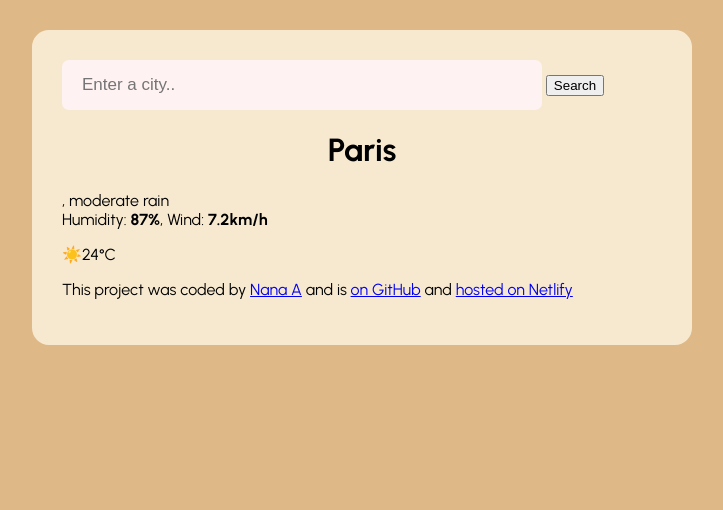
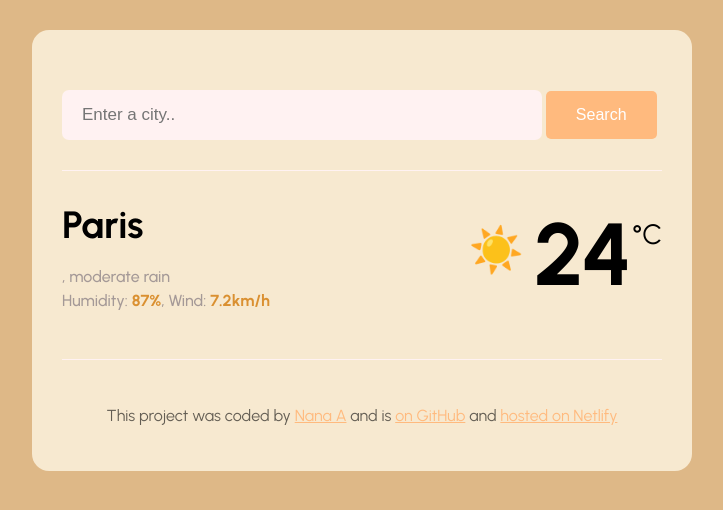
Before and after one commit to nanagyekum/shecodes-weatherapp, a website built with Parcel: page index.html in a window 1280 px wide. Shown: the whole page, without its empty margins (278-1001 px from the left). Built offline with nearby package versions, Linux system fonts and the light colour scheme.

Commit message:
Added basic CSS and removed some elements

```diff
--- a/_src/style.css
+++ b/_src/style.css
@@ -1,7 +1,3 @@
-h1 {
-  text-align: center;
-}
-
 img {
   width: 90%;
   margin: 20px auto;
@@ -9,10 +5,39 @@ img {
   display: block;
 }
 
+.current-city {
+  margin: 0;
+  font-size: 38px;
+  line-height: 48px;
+}
+.current-details {
+  font-size: 16px;
+  line-height: 24px;
+  color: rgba(39, 33, 66, 0.4);
+  font-weight: 500;
+}
+.current-details strong {
+  color: rgb(218, 144, 49);
+}
 .contact-btn {
   display: block;
   margin: 0 auto;
   width: 200px;
+}
+header {
+  border-bottom: 1px solid rgb(255, 242, 242);
+  padding: 30px 0;
+}
+
+footer {
+  border-top: 1px solid rgb(255, 242, 242);
+  padding: 30px 0 0 0;
+  text-align: center;
+  color: rgba(0, 0, 0, 0.6);
+  font-weight: 400;
+}
+a {
+  color: rgb(255, 186, 126);
 }
 .weather-app {
   background: rgb(247, 233, 208);
@@ -33,3 +58,35 @@ body {
   padding: 15px 20px;
   font-size: 17px;
 }
+.search-button {
+  background-color: rgb(255, 186, 126);
+  padding: 15px 30px;
+  border: none;
+  border-radius: 5px;
+  color: white;
+  font-size: 16px;
+}
+main {
+  padding: 30px 0;
+}
+
+.current-weather {
+  display: flex;
+  justify-content: space-between;
+}
+.current-temperature {
+  display: flex;
+}
+.current-temperature-value {
+  font-size: 88px;
+  font-weight: bold;
+  margin-left: 10px;
+}
+.current-temperature-icon {
+  font-size: 44px;
+  margin-top: 22px;
+}
+.current-temperature-unit {
+  margin-top: 16px;
+  font-size: 28px;
+}
--- a/index.html
+++ b/index.html
@@ -37,10 +37,11 @@
             </p>
           </div>
           <div class="current-temperature">
-            <span class="current-temperature-icon">☀️</span
-            ><span class="current-temperature-value" id="current-temperature"
-              >24</span
-            ><span class="current-temperature-unit">°C</span>
+            <div class="current-temperature-icon">☀️</div>
+            <div class="current-temperature-value" id="current-temperature">
+              24
+            </div>
+            <div class="current-temperature-unit">°C</div>
           </div>
         </div>
       </main>
```
